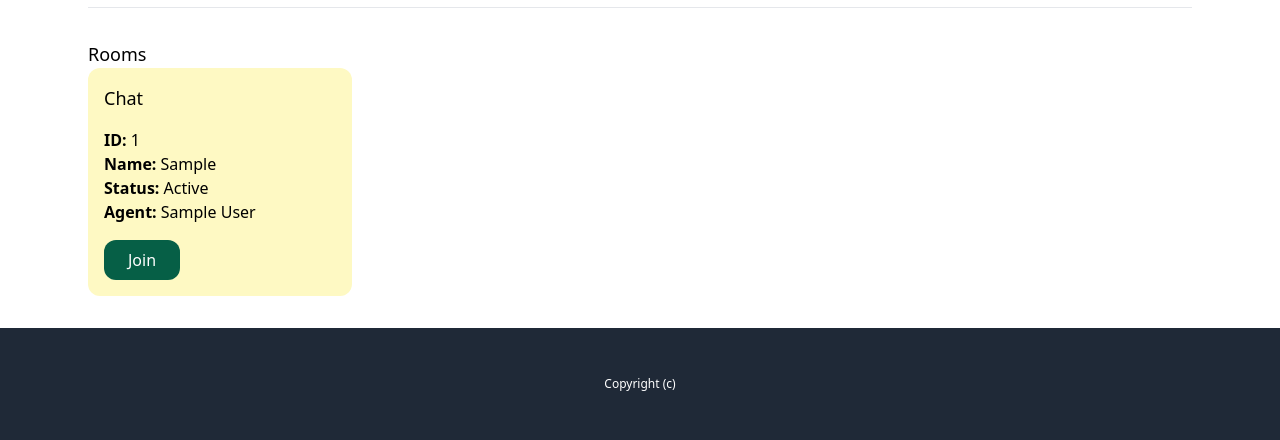
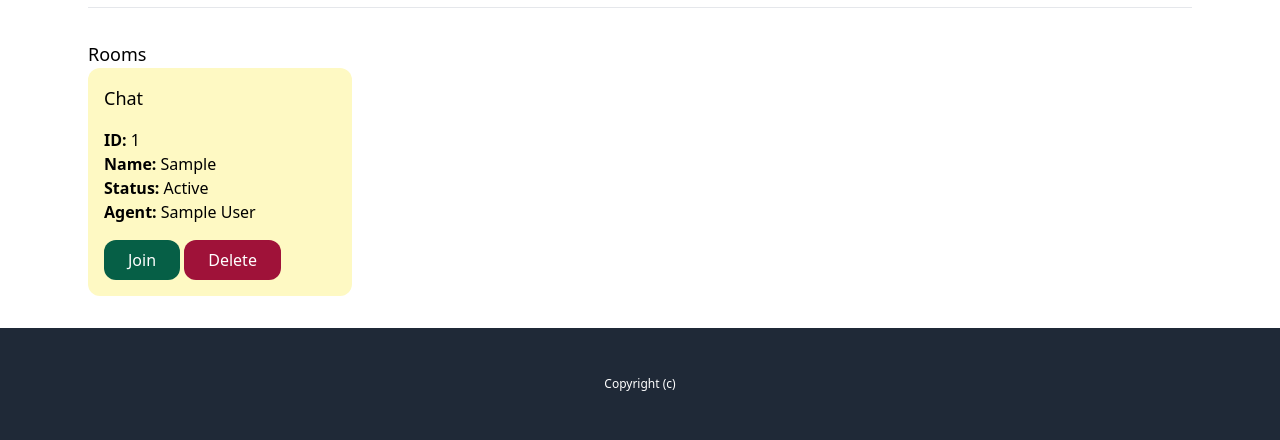
Before and after one commit to BashCtl/django-demochat, a Django app: page /chat-admin/ in a window 1280 px wide. Shown: the part 365-805 px from the top of the page. Run offline with Django 4.2, Linux system fonts and the light colour scheme; a user stored in the database is signed in; tables that the repository leaves empty hold one stand-in row (values such as "Sample post"); style sheets or scripts are compiled from the project's sources; parts of the project's set-up code (start-up, migrations or seed data) failed here and were passed over.

Commit message:
delete room

```diff
--- a/chat/templates/chat/partials/room_list.html
+++ b/chat/templates/chat/partials/room_list.html
@@ -11,6 +11,8 @@
             </p>
 
             <a href="{% url 'chat:room' room.uuid %}" class="mt-4 inline-block py-2 px-6 bg-emerald-800 text-white rounded-xl">Join</a>
+
+            <a href="{% url 'chat:delete_room' room.uuid %}" class="mt-4 inline-block py-2 px-6 bg-rose-800 text-white rounded-xl">Delete</a>
         </div>
     {% endfor %}
 </div>
--- a/chat/templates/chat/room.html
+++ b/chat/templates/chat/room.html
@@ -12,7 +12,7 @@
         <b>Started: </b>{{ room.created_at|timesince }} ago <br>
         <b>Status: </b>{{ room.get_status_display }}<br>
         <b>Page: </b>{{ room.url }}<br>
-        <b>Agent: </b>{% firstof room.created_by.name 'Not yet...' %}
+        <b>Agent: </b>{% firstof room.agent.name 'Not yet...' %}
     </p>
 
     <hr class="mb-6">
--- a/chat/urls.py
+++ b/chat/urls.py
@@ -11,4 +11,5 @@ urlpatterns = [
     path('chat-admin/users/<uuid:uuid>/', views.user_detail, name='user_detail'),
     path('chat-admin/users/<uuid:uuid>/edit/', views.edit_user, name='edit_user'),
     path('chat-admin/<str:uuid>', views.room, name='room'),
+    path('chat-admin/<str:uuid>/delete', views.delete_room, name='delete_room'),
 ]
--- a/chat/views.py
+++ b/chat/views.py
@@ -45,6 +45,20 @@ def room(request, uuid):
 
     return render(request, 'chat/room.html', context)
 
+
+@login_required
+def delete_room(request, uuid):
+    if request.user.has_perm('room_delete_room'):
+        room = Room.objects.get(uuid=uuid)
+        room.delete()
+
+        messages.success(request, 'The room was deleted!')
+        return redirect('chat:admin')
+
+    else:
+        messages.error(request, 'You don\'t have access to delete rooms!')
+
+        return redirect('chat:admin')
 
 @login_required
 def user_detail(request, uuid):
```
